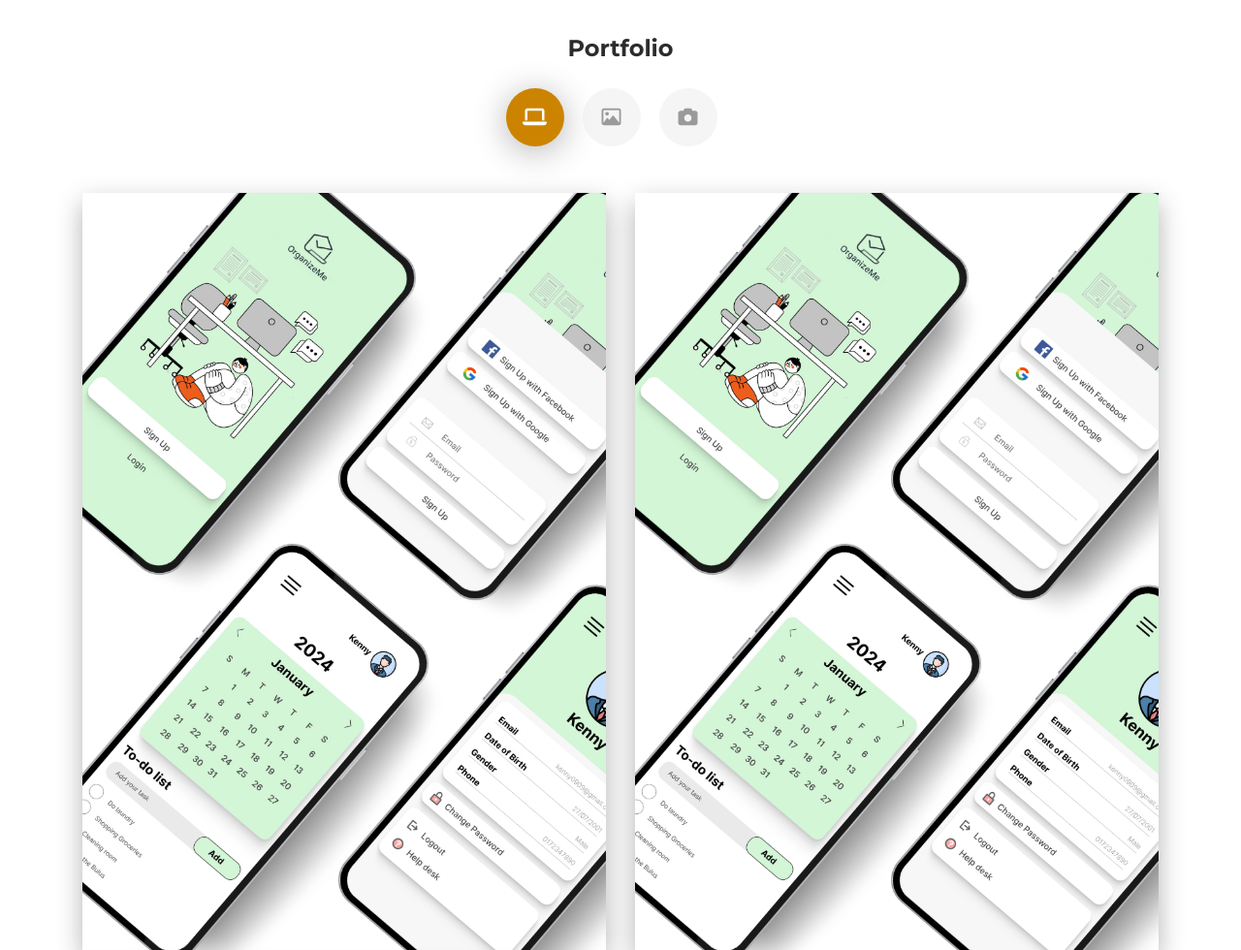
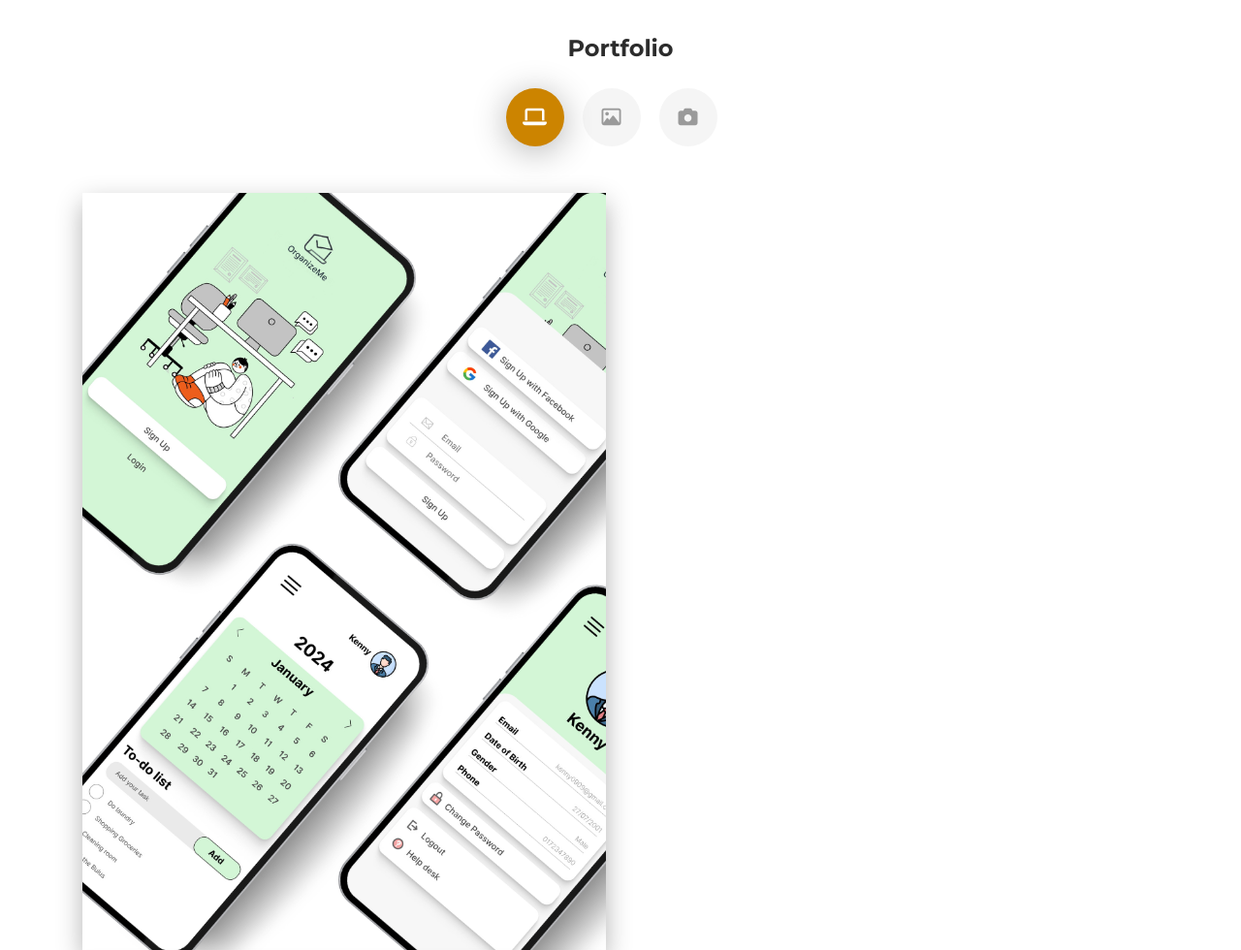
Before and after one commit to Alyyymai/alyy-portfolio, a plain HTML site: page Portfolio/index.html in a window 1280 px wide. Shown: the part 1395-2375 px from the top of the page at 97% size. Drawn offline with Linux system fonts and the light colour scheme.

Commit message:
Update index.html

```diff
--- a/Portfolio/index.html
+++ b/Portfolio/index.html
@@ -200,7 +200,7 @@
                   </figure></a>
               </div>
             </div>
-            <div class="col-md-6" >
+            <!--div class="col-md-6" >
               <div class="cc-porfolio-image img-raised" data-aos="fade-up" data-aos-anchor-placement="top-bottom"><a href="#web-development">
                   <figure class="cc-effect"><img src="images/cover uiux.png" alt="Image"/>
                     <figcaption>
@@ -208,7 +208,7 @@
                       <p>Web Development</p>
                     </figcaption>
                   </figure></a>
-                </div>
+                </div-->
               <!--div class="cc-porfolio-image img-raised" data-aos="fade-up" data-aos-anchor-placement="top-bottom"><a href="#web-development">
                   <figure class="cc-effect"><img src="images/cover uiux.png" alt="Image"/>
                     <figcaption>
```
